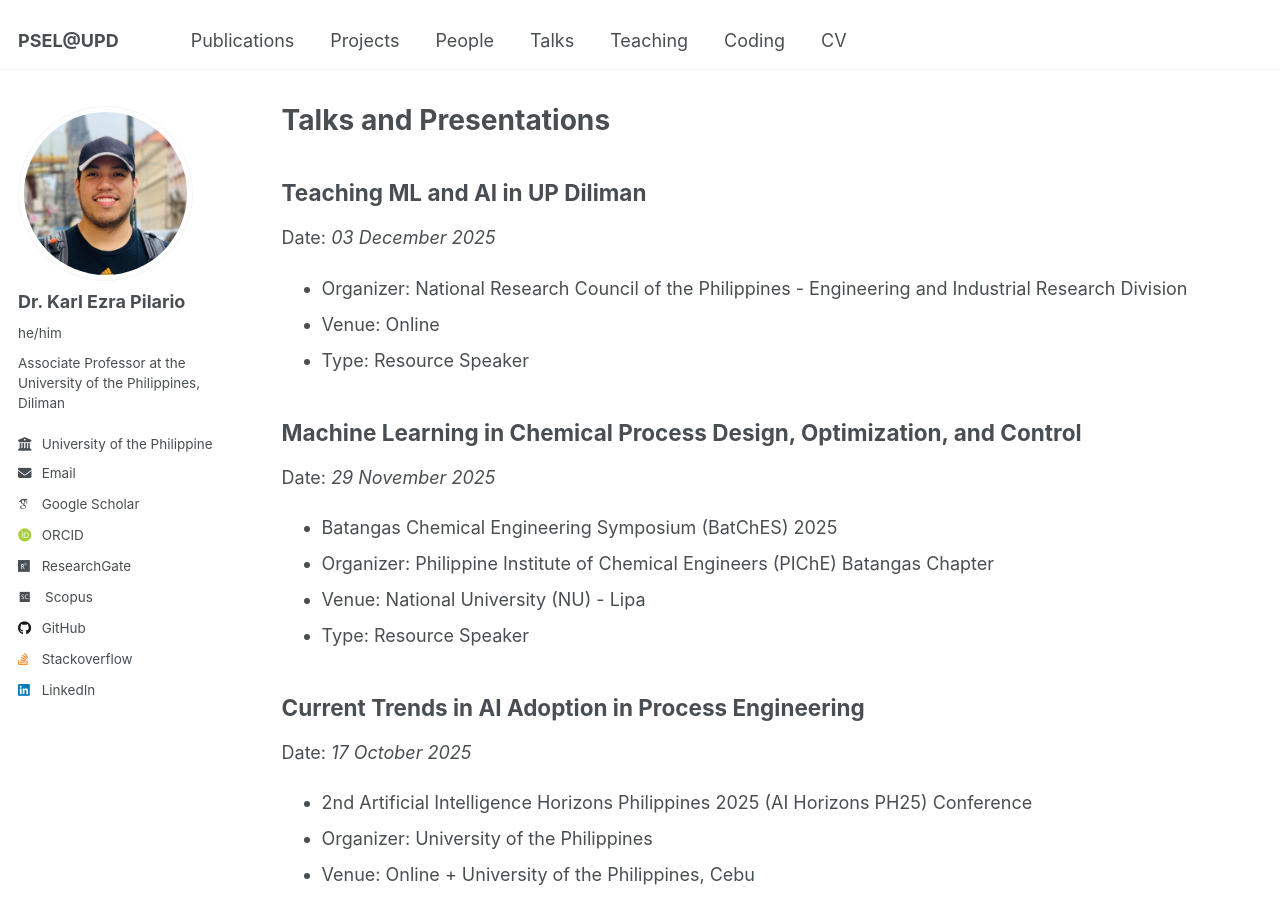
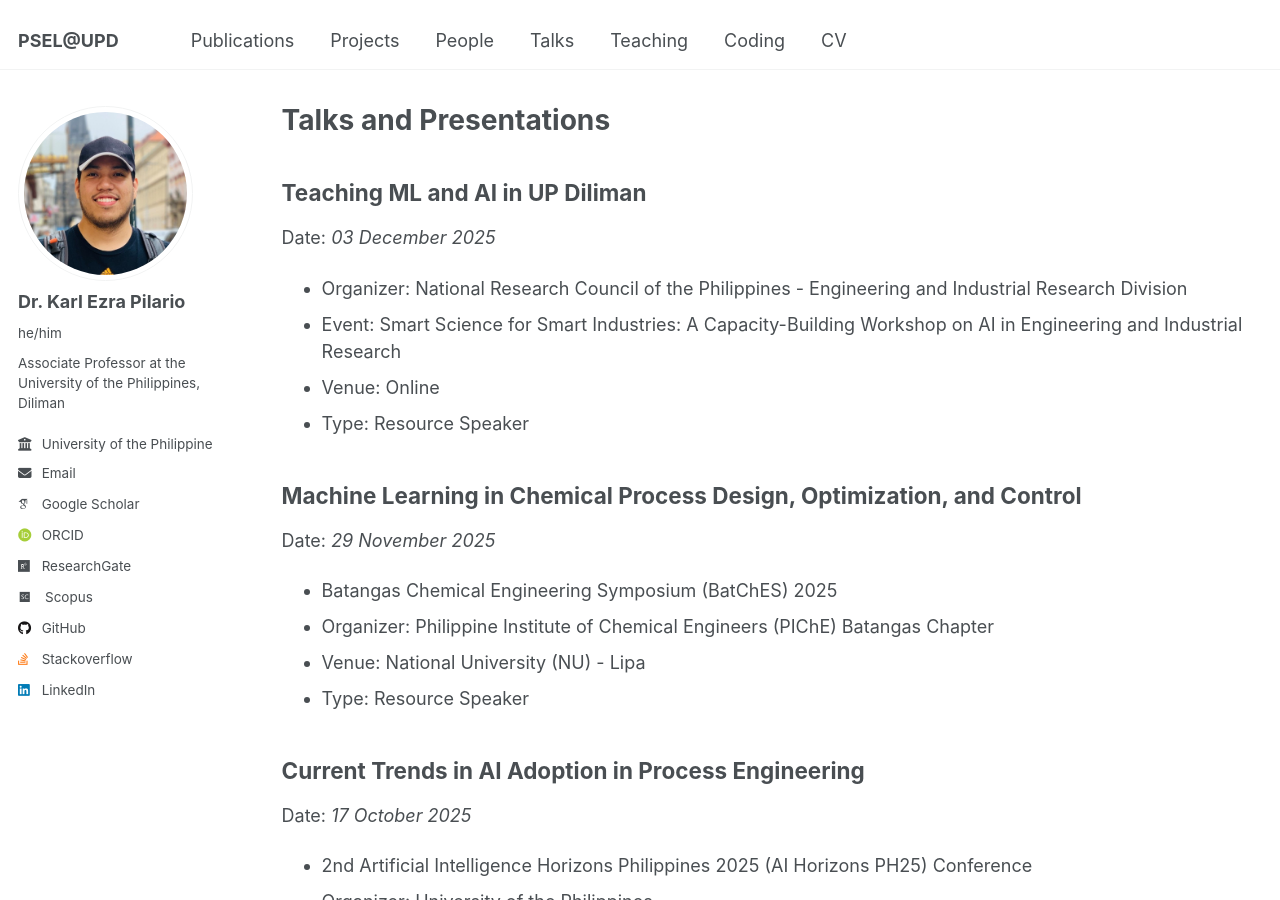
Before and after one commit to kspilario/kspilario.github.io, a Jekyll site: the page built from _pages/talks.md, in a window 1280 px wide and 900 px high. Built offline with Jekyll 4.4.1, drawn with Linux system fonts in a browser that asks for light colours; some web fonts are replaced.

Commit message:
Update talks.md

```diff
--- a/_pages/talks.md
+++ b/_pages/talks.md
@@ -8,6 +8,7 @@ author_profile: true
 ## Teaching ML and AI in UP Diliman
 Date: *03 December 2025*
 * Organizer: National Research Council of the Philippines - Engineering and Industrial Research Division
+* Event: Smart Science for Smart Industries: A Capacity-Building Workshop on AI in Engineering and Industrial Research
 * Venue: Online
 * Type: Resource Speaker
 
```
